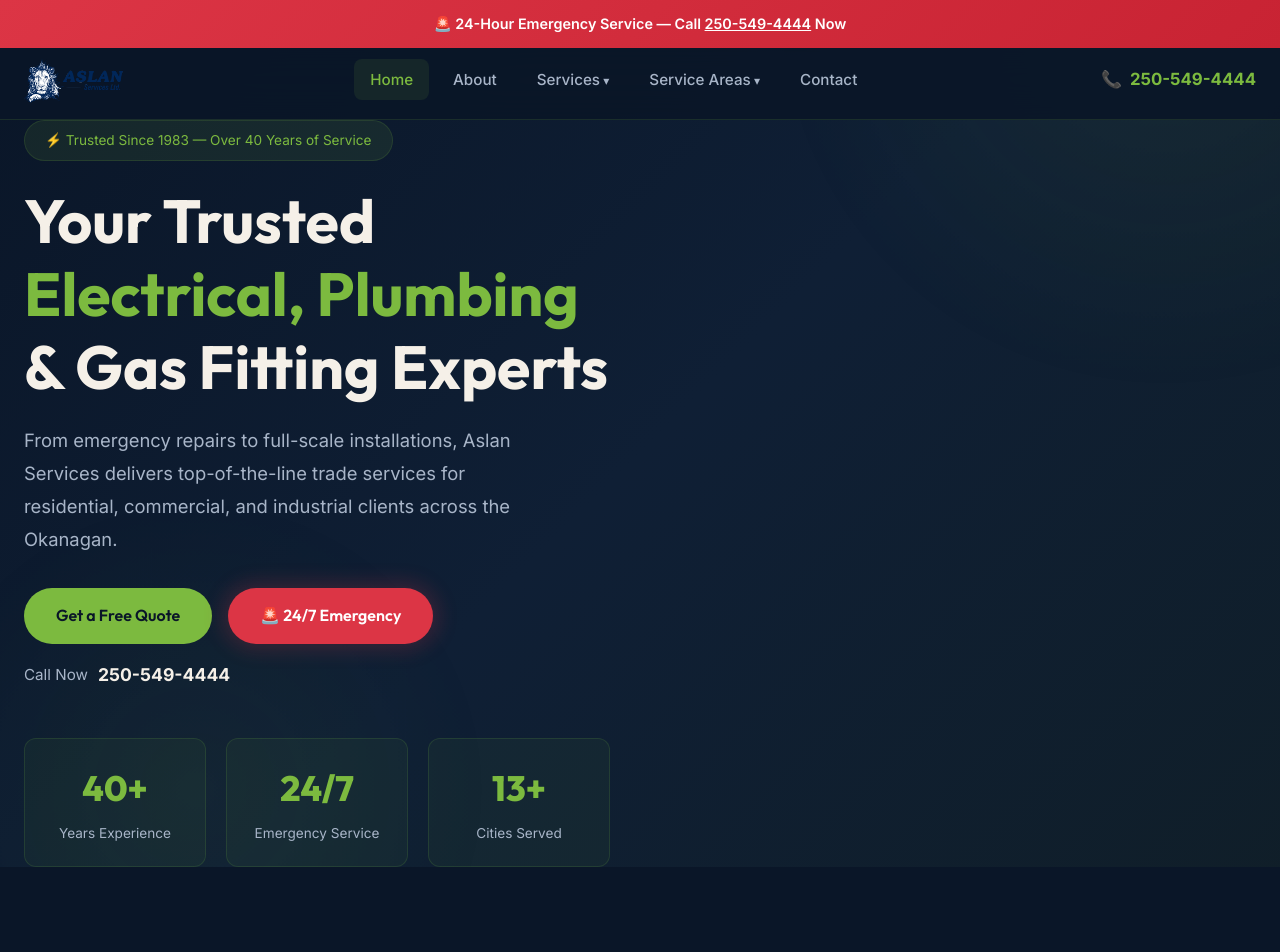
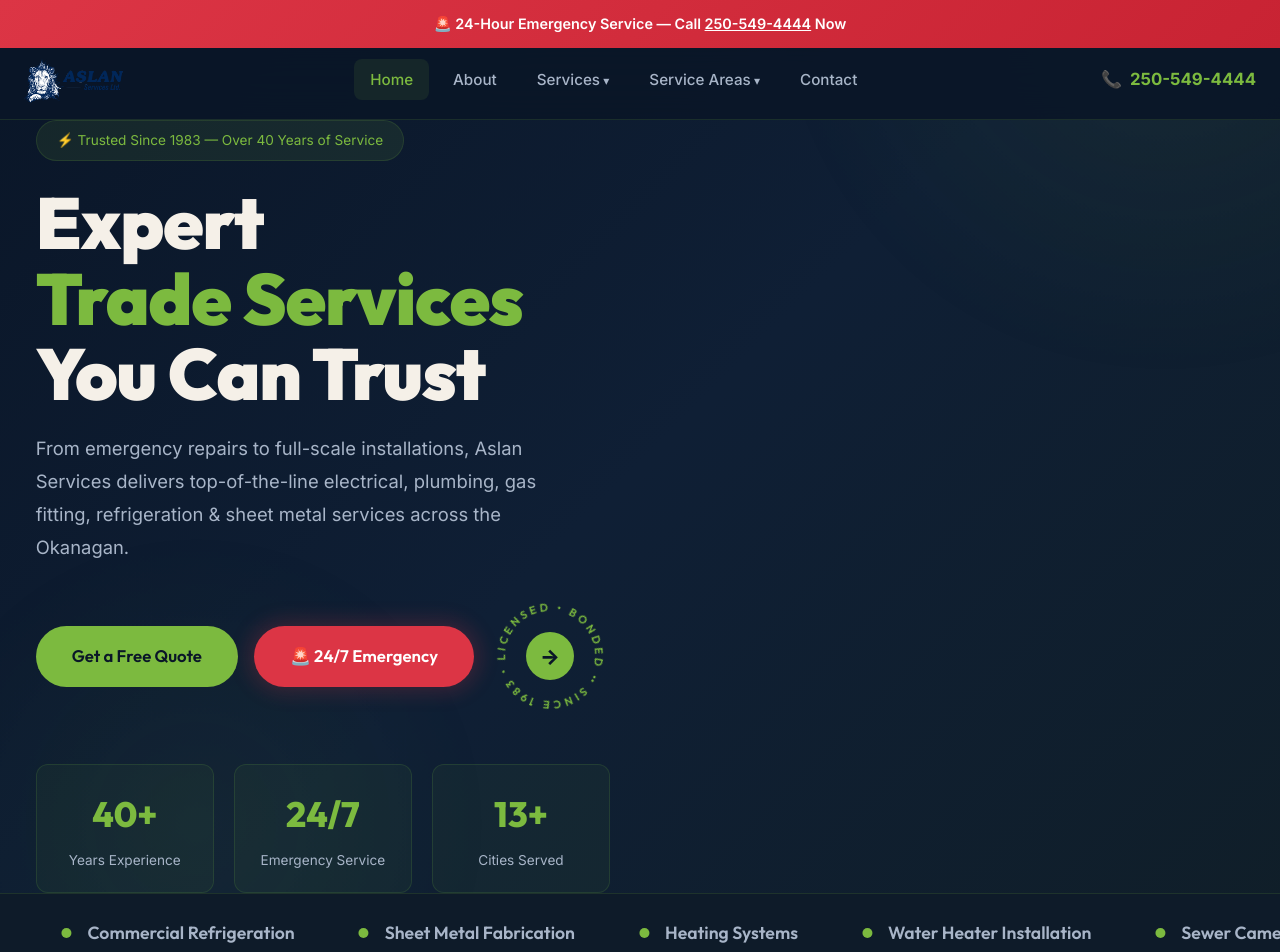
Before and after one commit to BenChoii/Aslan, a React (Vite) app: page / in a window 1280 px wide. Shown: the top 952 px of the page. Built offline with nearby package versions, Linux system fonts and the light colour scheme.

Commit message:
Design upgrade: marquee ticker, rotating badge, expertise bars, gradient testimonials, process steps

```diff
--- a/src/index.css
+++ b/src/index.css
@@ -532,3 +532,148 @@
 .fade-in-delay-1 { animation-delay: 0.1s; }
 .fade-in-delay-2 { animation-delay: 0.2s; }
 .fade-in-delay-3 { animation-delay: 0.3s; }
+
+/* ─── Scrolling Marquee Ticker ─── */
+.marquee-section {
+  padding: 24px 0; overflow: hidden;
+  border-top: 1px solid var(--border); border-bottom: 1px solid var(--border);
+  background: rgba(124,186,63,0.03);
+}
+.marquee-track {
+  display: flex; gap: 0; width: max-content;
+  animation: marqueeScroll 30s linear infinite;
+}
+.marquee-track:hover { animation-play-state: paused; }
+.marquee-item {
+  display: flex; align-items: center; gap: 16px;
+  padding: 0 32px; white-space: nowrap;
+  font-family: 'Outfit', sans-serif; font-weight: 600;
+  font-size: 1.1rem; color: var(--text-secondary);
+}
+.marquee-item .marquee-dot {
+  width: 10px; height: 10px; border-radius: 50%;
+  background: var(--accent); flex-shrink: 0;
+}
+@keyframes marqueeScroll {
+  0% { transform: translateX(0); }
+  100% { transform: translateX(-50%); }
+}
+
+/* ─── Rotating Badge ─── */
+.rotating-badge {
+  width: 120px; height: 120px; position: relative;
+  display: flex; align-items: center; justify-content: center;
+}
+.rotating-badge-text {
+  position: absolute; width: 100%; height: 100%;
+  animation: rotateBadge 12s linear infinite;
+}
+.rotating-badge-text svg { width: 100%; height: 100%; }
+.rotating-badge-text text {
+  fill: var(--accent); font-size: 11px;
+  font-family: 'Outfit', sans-serif; font-weight: 600;
+  letter-spacing: 3px; text-transform: uppercase;
+}
+.rotating-badge-icon {
+  width: 48px; height: 48px; background: var(--accent);
+  border-radius: 50%; display: flex; align-items: center;
+  justify-content: center; font-size: 1.3rem; color: var(--bg-primary);
+  z-index: 1; font-weight: 800;
+}
+@keyframes rotateBadge { 0% { transform: rotate(0); } 100% { transform: rotate(360deg); } }
+
+/* ─── Gradient Testimonial Cards ─── */
+.testimonial-card-v2 {
+  background: linear-gradient(135deg, rgba(124,186,63,0.15) 0%, rgba(124,186,63,0.05) 100%);
+  border: 1px solid var(--border-strong); border-radius: var(--radius-xl);
+  padding: 36px; position: relative; overflow: hidden;
+  transition: var(--transition);
+}
+.testimonial-card-v2:hover {
+  transform: translateY(-4px);
+  box-shadow: 0 12px 40px rgba(124,186,63,0.12);
+}
+.testimonial-card-v2 .quote-mark {
+  position: absolute; top: 16px; right: 24px;
+  font-size: 5rem; font-family: 'Outfit', serif;
+  color: rgba(124,186,63,0.15); font-weight: 900; line-height: 1;
+  pointer-events: none;
+}
+.testimonial-card-v2 .testimonial-stars { margin-bottom: 16px; }
+.testimonial-card-v2 .testimonial-text {
+  font-style: normal; font-size: 0.95rem; color: var(--text-primary);
+  line-height: 1.8; margin-bottom: 24px; position: relative; z-index: 1;
+}
+.testimonial-card-v2 .testimonial-footer {
+  display: flex; align-items: center; gap: 12px;
+}
+.testimonial-card-v2 .testimonial-avatar {
+  width: 44px; height: 44px; border-radius: 50%;
+  background: var(--accent); display: flex; align-items: center;
+  justify-content: center; font-weight: 700; font-size: 1.1rem;
+  color: var(--bg-primary); font-family: 'Outfit', sans-serif;
+}
+.testimonial-card-v2 .testimonial-meta { flex: 1; }
+
+/* ─── Expertise Progress Bars ─── */
+.expertise-grid {
+  display: grid; grid-template-columns: 1fr 1fr; gap: 60px;
+  align-items: center;
+}
+.expertise-bar-group { margin-bottom: 28px; }
+.expertise-bar-header {
+  display: flex; justify-content: space-between; margin-bottom: 10px;
+}
+.expertise-bar-label {
+  font-family: 'Outfit', sans-serif; font-weight: 600;
+  font-size: 0.95rem; text-transform: uppercase; letter-spacing: 0.5px;
+}
+.expertise-bar-value {
+  font-family: 'Outfit', sans-serif; font-weight: 700;
+  color: var(--accent); font-size: 0.95rem;
+}
+.expertise-bar-track {
+  width: 100%; height: 8px; background: rgba(124,186,63,0.1);
+  border-radius: 4px; overflow: hidden;
+}
+.expertise-bar-fill {
+  height: 100%; background: linear-gradient(90deg, var(--accent), var(--accent-light));
+  border-radius: 4px; transition: width 1.5s cubic-bezier(0.4, 0, 0.2, 1);
+}
+
+/* ─── Process Steps ─── */
+.process-grid {
+  display: grid; grid-template-columns: repeat(4, 1fr); gap: 24px;
+}
+.process-step {
+  text-align: center; padding: 32px 20px;
+  background: var(--bg-card); border: 1px solid var(--border);
+  border-radius: var(--radius-lg); position: relative;
+  transition: var(--transition);
+}
+.process-step:hover {
+  transform: translateY(-6px); border-color: var(--accent);
+  box-shadow: var(--shadow);
+}
+.process-step-number {
+  width: 48px; height: 48px; border-radius: 50%;
+  background: var(--accent); color: var(--bg-primary);
+  display: flex; align-items: center; justify-content: center;
+  font-family: 'Outfit', sans-serif; font-weight: 800;
+  font-size: 1.2rem; margin: 0 auto 16px;
+}
+.process-step-title {
+  font-family: 'Outfit', sans-serif; font-weight: 600;
+  font-size: 1rem; margin-bottom: 8px;
+}
+.process-step-desc { font-size: 0.85rem; color: var(--text-muted); line-height: 1.6; }
+
+/* ─── Responsive additions ─── */
+@media (max-width: 968px) {
+  .expertise-grid { grid-template-columns: 1fr; }
+  .process-grid { grid-template-columns: 1fr 1fr; }
+}
+@media (max-width: 768px) {
+  .process-grid { grid-template-columns: 1fr; }
+  .marquee-item { font-size: 0.95rem; padding: 0 20px; }
+}
--- a/src/pages/HomePage.jsx
+++ b/src/pages/HomePage.jsx
@@ -3,6 +3,13 @@
 import { services, serviceCategories } from '../data/services'
 import FAQ from '../components/FAQ'
 import GoogleMap from '../components/GoogleMap'
+
+const marqueeServices = [
+  'Licensed Electricians', 'Emergency Plumbing', 'Gas Fitting & Repair',
+  'Commercial Refrigeration', 'Sheet Metal Fabrication', 'Heating Systems',
+  'Water Heater Installation', 'Sewer Camera Inspection', 'Line Locating',
+  '24/7 Emergency Response', 'Residential & Commercial', 'Serving Since 1983',
+];
 
 const heroServices = [
   { icon: '⚡', title: 'Electrical', desc: 'Licensed electrical services' },
@@ -22,6 +29,20 @@
   { text: "We have used Aslan's services for 16 years and have had excellent service! They inspect our furnace and hot water tank annually. They have done some major plumbing repairs. Their new plumber Jeremy is fantastic.", author: "Pamela Ades", role: "Verified Google Review ★★★★★" },
 ];
 
+const expertiseAreas = [
+  { label: 'Electrical Services', value: 98 },
+  { label: 'Plumbing & Water', value: 96 },
+  { label: 'Gas Fitting & HVAC', value: 95 },
+  { label: 'Commercial Projects', value: 90 },
+];
+
+const processSteps = [
+  { num: '01', title: 'Call or Request', desc: 'Reach us 24/7 by phone or online. Describe your project or emergency.' },
+  { num: '02', title: 'Free Assessment', desc: 'We assess the situation and provide a clear, fair quote — no hidden fees.' },
+  { num: '03', title: 'Expert Service', desc: 'Our licensed technicians complete the work to code with quality materials.' },
+  { num: '04', title: 'Your Satisfaction', desc: 'We stand behind every job with professional guarantees and follow-up support.' },
+];
+
 const homeFaqs = [
   { q: 'What areas does Aslan Services cover?', a: 'We serve Vernon, Coldstream, Armstrong, Enderby, Lumby, Lake Country, Salmon Arm, Kelowna, West Kelowna, Penticton, Revelstoke, Kamloops, and Spallumcheen — the entire Okanagan and beyond.' },
   { q: 'Do you offer 24-hour emergency service?', a: 'Yes! Call 250-549-4444 anytime for plumbing, electrical, heating, and gas emergencies. We respond day or night, weekends and holidays.' },
@@ -29,6 +50,24 @@
   { q: 'How long has Aslan Services been in business?', a: 'Since 1983 — over 40 years of trusted service in the Okanagan region.' },
   { q: 'Do you offer free estimates?', a: 'Yes, we provide free quotes for most projects. Call us or fill out our contact form to get started.' },
 ];
+
+function RotatingBadge() {
+  return (
+    <div className="rotating-badge">
+      <div className="rotating-badge-text">
+        <svg viewBox="0 0 120 120">
+          <defs>
+            <path id="circle" d="M 60,60 m -45,0 a 45,45 0 1,1 90,0 a 45,45 0 1,1 -90,0" />
+          </defs>
+          <text>
+            <textPath href="#circle">• SINCE 1983 • LICENSED • BONDED • INSURED </textPath>
+          </text>
+        </svg>
+      </div>
+      <div className="rotating-badge-icon">→</div>
+    </div>
+  );
+}
 
 export default function HomePage() {
   return (
@@ -38,19 +77,18 @@
         <div className="hero-content">
           <div>
             <div className="hero-badge fade-in">⚡ Trusted Since 1983 — Over 40 Years of Service</div>
-            <h1 className="hero-title fade-in fade-in-delay-1">
-              Your Trusted <span className="accent">Electrical, Plumbing</span> & Gas Fitting Experts
+            <h1 className="hero-title fade-in fade-in-delay-1" style={{ fontSize: 'clamp(2.5rem, 6vw, 4.5rem)', fontWeight: 900, lineHeight: 1.05, letterSpacing: '-1px' }}>
+              Expert<br />
+              <span className="accent">Trade Services</span><br />
+              You Can Trust
             </h1>
             <p className="hero-subtitle fade-in fade-in-delay-2">
-              From emergency repairs to full-scale installations, Aslan Services delivers top-of-the-line trade services for residential, commercial, and industrial clients across the Okanagan.
+              From emergency repairs to full-scale installations, Aslan Services delivers top-of-the-line electrical, plumbing, gas fitting, refrigeration & sheet metal services across the Okanagan.
             </p>
             <div className="hero-actions fade-in fade-in-delay-3">
-              <Link to="/contact" className="btn btn-primary">Get a Free Quote</Link>
-              <a href="tel:2505494444" className="btn btn-emergency">🚨 24/7 Emergency</a>
-              <div className="hero-phone">
-                <span>Call Now</span>
-                <strong>250-549-4444</strong>
-              </div>
+              <Link to="/contact" className="btn btn-primary" style={{ padding: '16px 36px', fontSize: '1.05rem' }}>Get a Free Quote</Link>
+              <a href="tel:2505494444" className="btn btn-emergency" style={{ padding: '16px 36px', fontSize: '1.05rem' }}>🚨 24/7 Emergency</a>
+              <RotatingBadge />
             </div>
             <div className="hero-stats fade-in fade-in-delay-3">
               <div className="hero-stat">
@@ -79,11 +117,22 @@
         </div>
       </section>
 
+      {/* Scrolling Marquee */}
+      <div className="marquee-section">
+        <div className="marquee-track">
+          {[...marqueeServices, ...marqueeServices].map((s, i) => (
+            <div key={i} className="marquee-item">
+              <span className="marquee-dot" />{s}
+            </div>
+          ))}
+        </div>
+      </div>
+
       {/* Services */}
       <section className="section">
         <div className="container">
           <div className="section-header">
-            <div className="section-badge">🛠️ Our Services</div>
+            <div className="section-badge">✦ What We Offer</div>
             <h2 className="section-title">Complete Trade Services Under One Roof</h2>
             <p className="section-subtitle">From electrical and plumbing to gas fitting, refrigeration, and sheet metal — we handle it all with over 40 years of expertise.</p>
           </div>
@@ -100,22 +149,29 @@
         </div>
       </section>
 
-      {/* About */}
+      {/* Expertise & About */}
       <section className="section section-dark">
         <div className="container">
-          <div className="about-grid">
-            <div className="about-content">
-              <div className="section-badge">→ About Us</div>
-              <h2>A Team of Certified Professionals Serving the Okanagan</h2>
-              <p>Since 1983, ASLAN Electrical, Plumbing, Gas Fitting, Refrigeration & Sheet Metal Services Ltd. has provided top-of-the-line service and customer care for residential, commercial, and industrial clients in Vernon BC and beyond.</p>
-              <p>Our commitment to quality is demonstrated by our use of Bryant products, known throughout the industry for their reliability and performance. We are fully bonded, licensed, and insured — so you can trust that every job is done right.</p>
-              <div className="about-features">
-                <div className="about-feature"><span className="about-feature-icon">✓</span><span className="about-feature-text">Bonded, Licensed & Insured</span></div>
-                <div className="about-feature"><span className="about-feature-icon">✓</span><span className="about-feature-text">24/7 Emergency Response</span></div>
-                <div className="about-feature"><span className="about-feature-icon">✓</span><span className="about-feature-text">Bryant Authorized Dealer</span></div>
-                <div className="about-feature"><span className="about-feature-icon">✓</span><span className="about-feature-text">Corporate Rates Available</span></div>
+          <div className="expertise-grid">
+            <div>
+              <div className="section-badge" style={{ marginBottom: '16px' }}>✦ For Commercial & Residential Clients</div>
+              <h2 style={{ marginBottom: '20px' }}>Trusted Local Experts — <span style={{ color: 'var(--accent)' }}>Fast, Reliable</span></h2>
+              <p style={{ color: 'var(--text-secondary)', marginBottom: '32px', lineHeight: 1.8 }}>
+                Aslan is your trusted partner for all residential and commercial trade needs. With years of hands-on experience, a skilled team, and unwavering commitment to quality, we deliver results you can count on.
+              </p>
+              {expertiseAreas.map((e, i) => (
+                <div key={i} className="expertise-bar-group">
+                  <div className="expertise-bar-header">
+                    <span className="expertise-bar-label">{e.label}</span>
+                    <span className="expertise-bar-value">{e.value}%</span>
+                  </div>
+                  <div className="expertise-bar-track">
+                    <div className="expertise-bar-fill" style={{ width: `${e.value}%` }} />
                   </div>
                 </div>
+              ))}
+            </div>
+            <div>
               <div className="about-visual">
                 <div className="about-stat-card">
                   <div className="about-stat-number" style={{ color: 'var(--accent)' }}>40+</div>
@@ -130,12 +186,38 @@
                   <div className="about-stat-label">Licensed & Insured</div>
                 </div>
               </div>
+              <div style={{ marginTop: '16px', display: 'grid', gridTemplateColumns: '1fr 1fr', gap: '12px' }}>
+                {['Bonded & Insured', 'Bryant Authorized', 'Corporate Rates', 'Free Estimates'].map((f, i) => (
+                  <div key={i} className="about-feature"><span className="about-feature-icon">✓</span><span className="about-feature-text">{f}</span></div>
+                ))}
+              </div>
+            </div>
+          </div>
+        </div>
+      </section>
+
+      {/* How It Works */}
+      <section className="section">
+        <div className="container">
+          <div className="section-header">
+            <div className="section-badge">✦ How It Works</div>
+            <h2 className="section-title">Simple Process, Expert Results</h2>
+            <p className="section-subtitle">From first call to project completion — here's how we deliver exceptional service every time.</p>
+          </div>
+          <div className="process-grid">
+            {processSteps.map((s, i) => (
+              <div key={i} className="process-step">
+                <div className="process-step-number">{s.num}</div>
+                <div className="process-step-title">{s.title}</div>
+                <div className="process-step-desc">{s.desc}</div>
+              </div>
+            ))}
           </div>
         </div>
       </section>
 
       {/* Service Areas */}
-      <section className="section">
+      <section className="section section-dark">
         <div className="container">
           <div className="section-header">
             <div className="section-badge">📍 Service Areas</div>
@@ -156,21 +238,27 @@
         </div>
       </section>
 
-      {/* Testimonials */}
-      <section className="section section-dark">
+      {/* Testimonials — Upgraded with gradient cards */}
+      <section className="section">
         <div className="container">
           <div className="section-header">
-            <div className="section-badge">⭐ Testimonials</div>
-            <h2 className="section-title">What Our Clients Say</h2>
-            <p className="section-subtitle">We're proud of our reputation for quality work and excellent customer service across the Okanagan.</p>
+            <div className="section-badge">✦ Our Real Satisfaction</div>
+            <h2 className="section-title">Thousands of Satisfied Clients</h2>
+            <p className="section-subtitle">Real 5-star reviews from our Google Business Profile — because trust is earned, not advertised.</p>
           </div>
           <div className="testimonials-grid">
             {testimonials.map((t, i) => (
-              <div key={i} className="testimonial-card">
+              <div key={i} className="testimonial-card-v2">
+                <span className="quote-mark">"</span>
                 <div className="testimonial-stars">★★★★★</div>
                 <p className="testimonial-text">"{t.text}"</p>
+                <div className="testimonial-footer">
+                  <div className="testimonial-avatar">{t.author.charAt(0)}</div>
+                  <div className="testimonial-meta">
                     <div className="testimonial-author">{t.author}</div>
                     <div className="testimonial-role">{t.role}</div>
+                  </div>
+                </div>
               </div>
             ))}
           </div>
@@ -178,7 +266,7 @@
       </section>
 
       {/* FAQ */}
-      <section className="section">
+      <section className="section section-dark">
         <div className="container">
           <div className="section-header">
             <div className="section-badge">❓ FAQ</div>
@@ -189,15 +277,15 @@
       </section>
 
       {/* Final CTA */}
-      <section className="section section-dark" style={{ textAlign: 'center' }}>
+      <section className="section" style={{ textAlign: 'center' }}>
         <div className="container">
-          <h2 style={{ marginBottom: '16px' }}>Ready to Get Started?</h2>
+          <h2 style={{ marginBottom: '16px', fontSize: 'clamp(2rem, 4vw, 3rem)' }}>Ready to Get Started?</h2>
           <p style={{ color: 'var(--text-secondary)', maxWidth: '600px', margin: '0 auto 32px', fontSize: '1.1rem' }}>
             Whether it's an emergency or a planned project, our team is here for you. Call now or request a free quote.
           </p>
           <div style={{ display: 'flex', gap: '16px', justifyContent: 'center', flexWrap: 'wrap' }}>
-            <a href="tel:2505494444" className="btn btn-emergency">🚨 Call 250-549-4444</a>
-            <Link to="/contact" className="btn btn-outline">Request a Quote</Link>
+            <a href="tel:2505494444" className="btn btn-emergency" style={{ padding: '18px 40px', fontSize: '1.1rem' }}>🚨 Call 250-549-4444</a>
+            <Link to="/contact" className="btn btn-outline" style={{ padding: '18px 40px', fontSize: '1.1rem' }}>Request a Quote</Link>
           </div>
         </div>
       </section>
```
Lines whose indentation alone changed are shown as unchanged.
